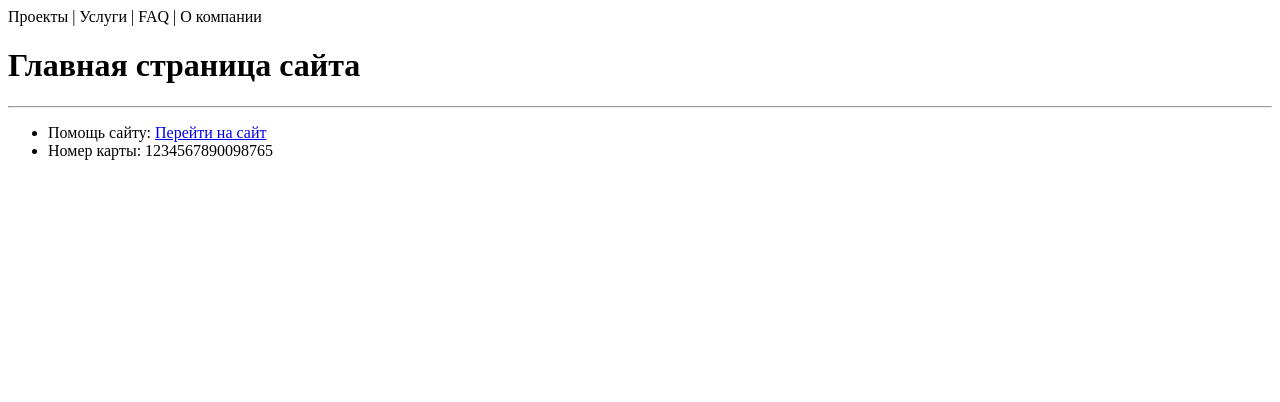
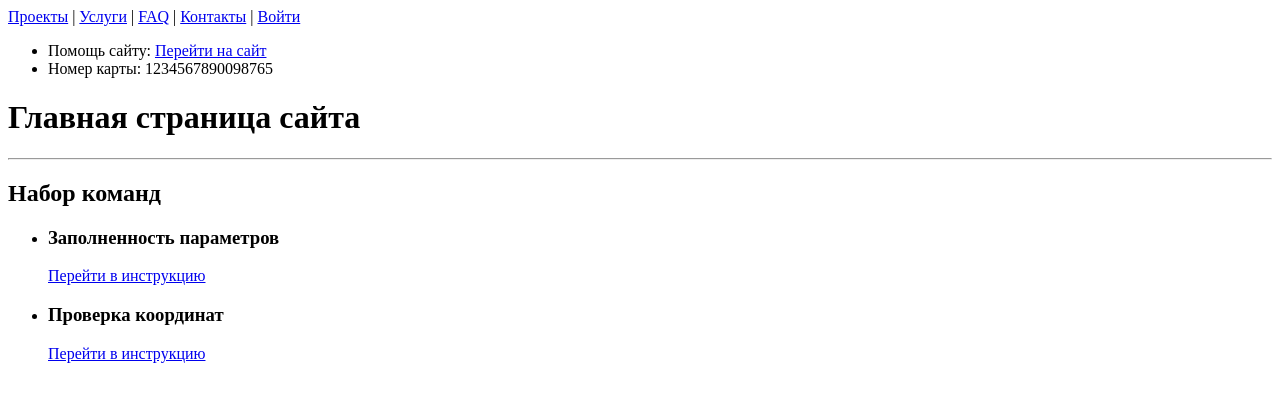
Before and after one commit to evgShamshin/aro_connector_web, a Django app: page / in a window 1280 px wide. Shown: the top 402 px of the page. Run offline with Django 5.2, Linux system fonts and the light colour scheme.

Commit message:
2025.03.20

```diff
--- a/website_project/website_app/templates/website_app/main.html
+++ b/website_project/website_app/templates/website_app/main.html
@@ -1,20 +1,23 @@
 <!DOCTYPE html>
-<html lang="en">
+<html lang='en'>
 <head>
-<meta charset="UTF-8">
+    <meta charset='UTF-8'>
     <title>{{ title }}</title>
 </head>
 <body>
-<p1>{{ about|join:" | " }}</p1>
-<h1>{{ title }}</h1>
-<hr>
+
+
+{% for a in about %}
+    <a href='{% url a.title_url %}'>{{ a.title }}</a>{% if not forloop.last %} | {% endif %}
+{% endfor %}
+
 
 <ul>
     {% for pay in payment %}
         <li>
-            {% if pay.0 in "Помощь сайту:" %}
+            {% if pay.0 in 'Помощь сайту:' %}
                 <p2>{{ pay.0 }}</p2>
-                <a href="https://example.com">Перейти на сайт</a>
+                <a href='https://example.com'>Перейти на сайт</a>
             {% else %}
                 <p2>{{ pay.0 }}</p2>
                 <p2>{{ pay.1 }}</p2>
@@ -22,5 +25,19 @@
         </li>
     {% endfor %}
 </ul>
+
+<h1>{{ title }}</h1>
+<hr>
+<h2>{{ 'Набор команд' }}</h2>
+
+<ul>
+    {% for cat in cats %}
+        <li>
+            <h3>{{ cat.title }}</h3>
+            <a href='{% url 'category' cat.par_id %}'>Перейти в инструкцию</a>
+        </li>
+    {% endfor %}
+</ul>
+
 </body>
 </html>
--- a/website_project/website_app/urls.py
+++ b/website_project/website_app/urls.py
@@ -1,10 +1,14 @@
 from django.urls import path, register_converter
 from . import views
-from . import converters
 
 # register_converter(converters.FourDigitYearConverter, 'year4')
 
 urlpatterns = [
     path('', views.main_page, name='home'),
-    path('category/<int:par_id>/', views.category_page, name='cats'),
+    path('category/<int:par_id>/', views.category_page, name='category'),
+    path('project/', views.project_page, name='project'),
+    path('services/', views.services, name='services'),
+    path('faq/', views.faq, name='faq'),
+    path('contact/', views.contact, name='contact'),
+    path('authorization/', views.authorization, name='authorization'),
 ]
--- a/website_project/website_app/views.py
+++ b/website_project/website_app/views.py
@@ -6,9 +6,14 @@ from django.http import HttpResponse, HttpRequest, HttpResponseNotFound, Http404
 def main_page(request: HttpRequest):  # HttpResponse
     # return HttpResponse('Главная страница сайта')
     data = {'title': 'Главная страница сайта',
-            'about': ["Проекты", "Услуги", "FAQ", "О компании"],
+            'about': [{'title': 'Проекты', 'title_url': 'project'},
+                      {'title': 'Услуги', 'title_url': 'services'},
+                      {'title': 'FAQ', 'title_url': 'faq'},
+                      {'title': 'Контакты', 'title_url': 'contact'},
+                      {'title': 'Войти', 'title_url': 'authorization'}, ],
             'payment': [['Помощь сайту:', 'Ссылка'], ['Номер карты:', '1234567890098765']],
-            'is_draft': False,
+            'cats': [{'title': 'Заполненность параметров', 'par_id': 1},
+                     {'title': 'Проверка координат', 'par_id': 2}, ],
             }
     return render(request, 'website_app/main.html', context=data)
 
@@ -17,6 +22,26 @@ def category_page(request: HttpRequest, par_id: int) -> HttpResponse:
     return HttpResponse(f'Отображение команды с номером {par_id}')
 
 
+def project_page(request: HttpRequest) -> HttpResponse:
+    return HttpResponse('Проекты')
+
+
+def services(request: HttpRequest) -> HttpResponse:
+    return HttpResponse('Услуги')
+
+
+def faq(request: HttpRequest) -> HttpResponse:
+    return HttpResponse('Часто задаваемые вопросы')
+
+
+def contact(request: HttpRequest) -> HttpResponse:
+    return HttpResponse('Контакты')
+
+
+def authorization(request: HttpRequest) -> HttpResponse:
+    return HttpResponse('Авторизация')
+
+
 def page_nof_found(request, exception) -> HttpResponseNotFound:
     return HttpResponseNotFound('<h1>Страница не найдена</h1>\n'
                                 '<h3>Проверьте доступные url адреса в .urls</h3>')
```
